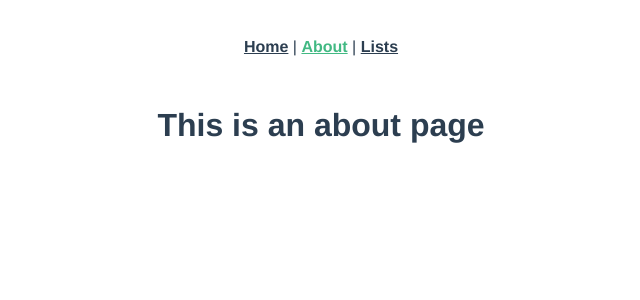
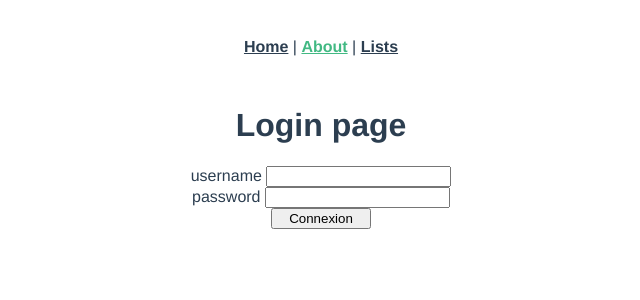
Before and after one commit to LerougeLefebvreLavenantLebrunChauveau/AppliMobile, a Vue app: page /about in a window 1280 px wide. Shown: the top 300 px of the page, without its empty margins (319-959 px from the left). Built offline with nearby package versions, Linux system fonts and the light colour scheme.

Commit message:
premier test branche

```diff
--- a/src/views/About.vue
+++ b/src/views/About.vue
@@ -1,5 +1,45 @@
 <template>
-  <div class="about">
-    <h1>This is an about page</h1>
+  <div class="login">
+
+    <h1>Login page</h1>
+    <form action="POST">
+      <label>username <input type="text" name="username" value=""/></label>
+      <label>password <input type="text" name="password" value=""/></label>
+      <button type="submit"> Connexion </button>
+    </form>
   </div>
 </template>
+
+<script>
+import { mapGetters, mapActions } from "vuex";
+//import Bien from '@/components/Bien.vue';
+export default {
+  name: 'App',
+  components: {
+    //Bien
+  },
+  computed: {
+    ...mapGetters("immo", ["biens"])
+  },
+
+  methods: {
+    ...mapActions("immo", ['load'])
+  },
+
+  mounted() {
+            this.load();
+  }
+}
+</script>
+
+<style>
+  form {
+    display:grid;
+    grid-template-columns:auto;
+  }
+  button {
+    width:100px;
+    margin-left:auto;
+    margin-right:auto;
+  }
+</style>
```
